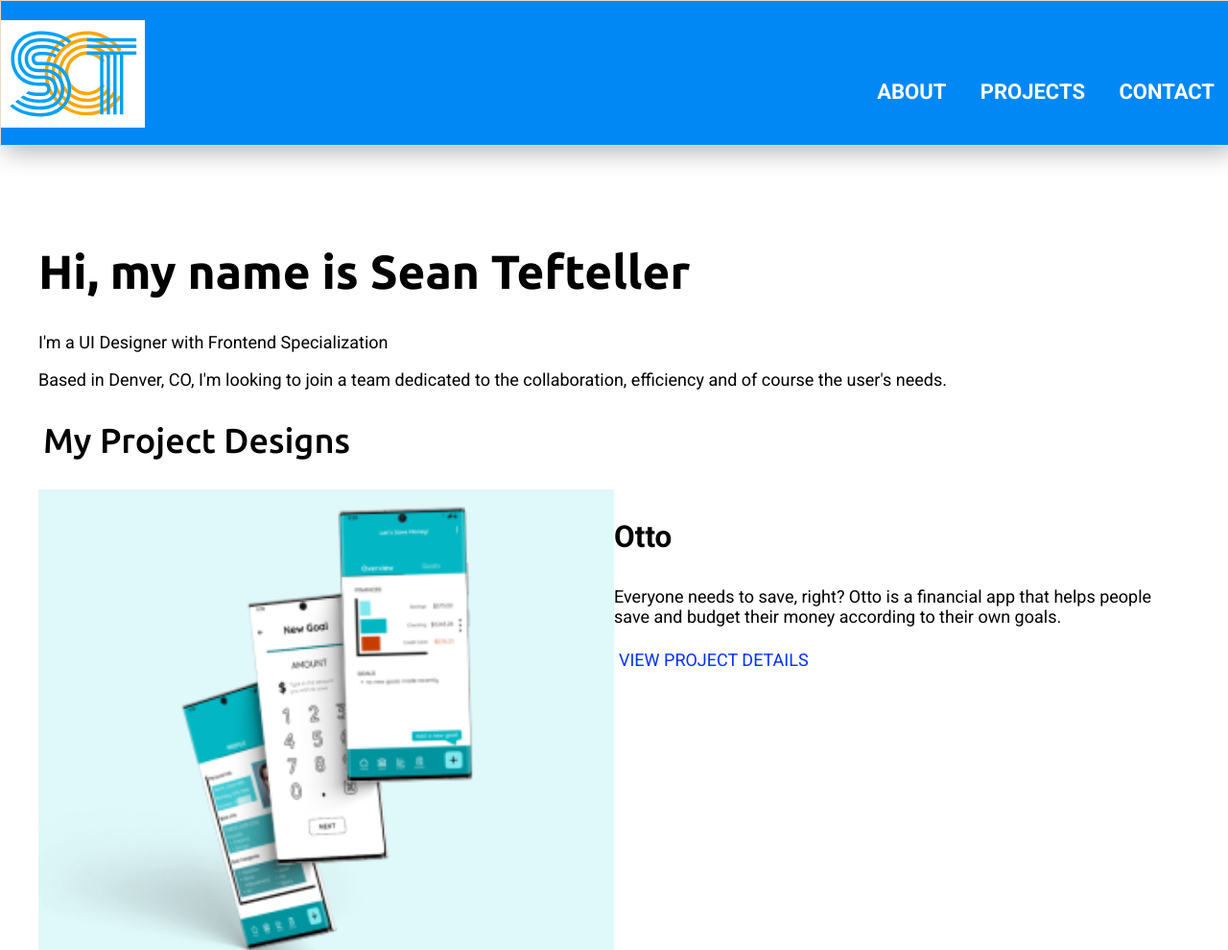
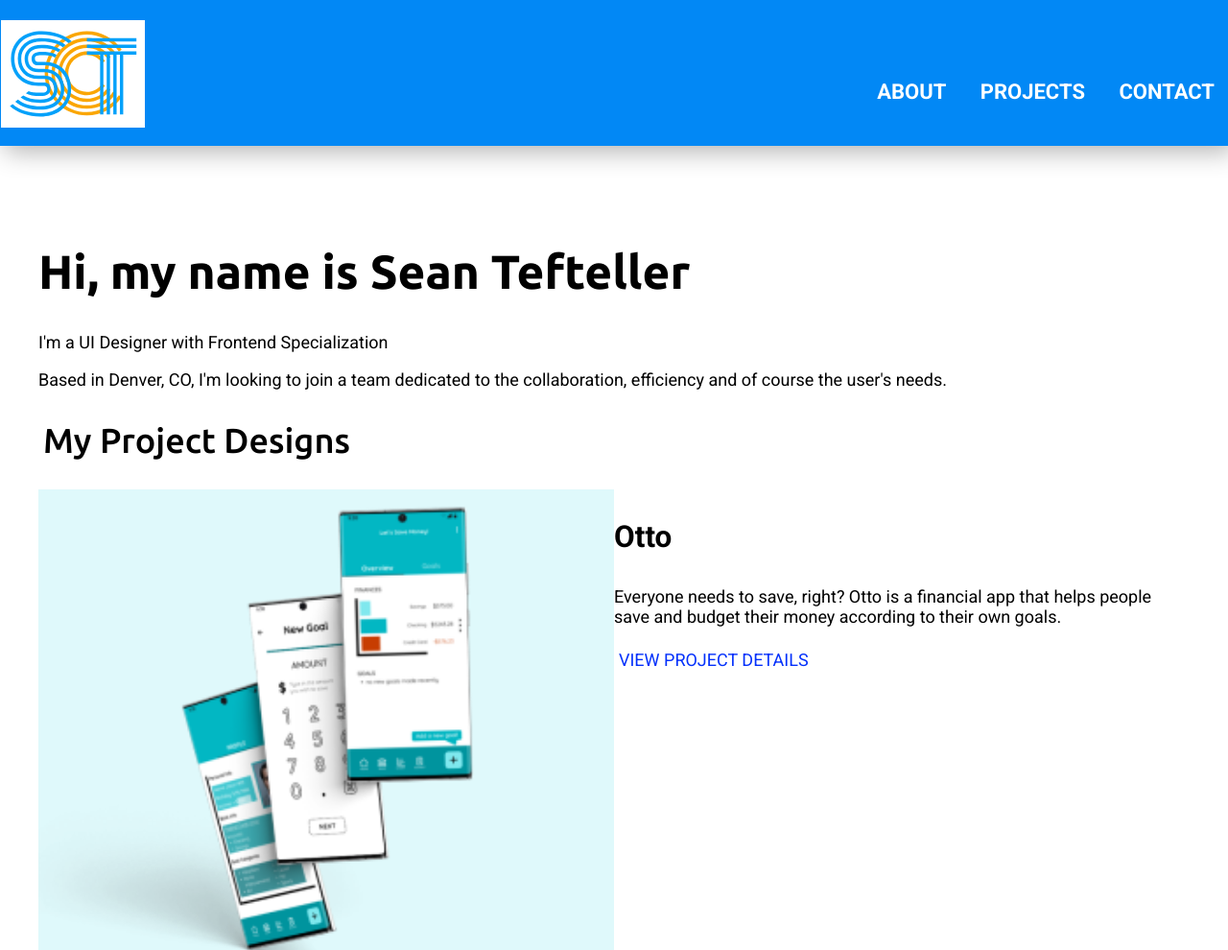
Before and after one commit to SCT842/portfolio-website, a plain HTML site: page index.html in a window 1280 px wide. Shown: the top 990 px of the page at 96% size. Drawn offline with nearby package versions, Linux system fonts and the light colour scheme.

Commit message:
Update style.css
changed the border for the header box

```diff
--- a/css/style.css
+++ b/css/style.css
@@ -11,7 +11,7 @@ header {
     position: fixed;
     width: 100%;
     background: #0288f5;
-    border: 1px solid #ebd9c8;
+    border: 1px solid #0288f5;
     box-shadow: 5px 6px 25px rgba(0, 0, 0, 0.3)  ;
     -webkit-box-shadow: 5px 6px 25px rgba(0, 0, 0, 0.3)  ;
     -moz-box-shadow: 5px 6px 25px rgba(0, 0, 0, 0.3)  ;
```
